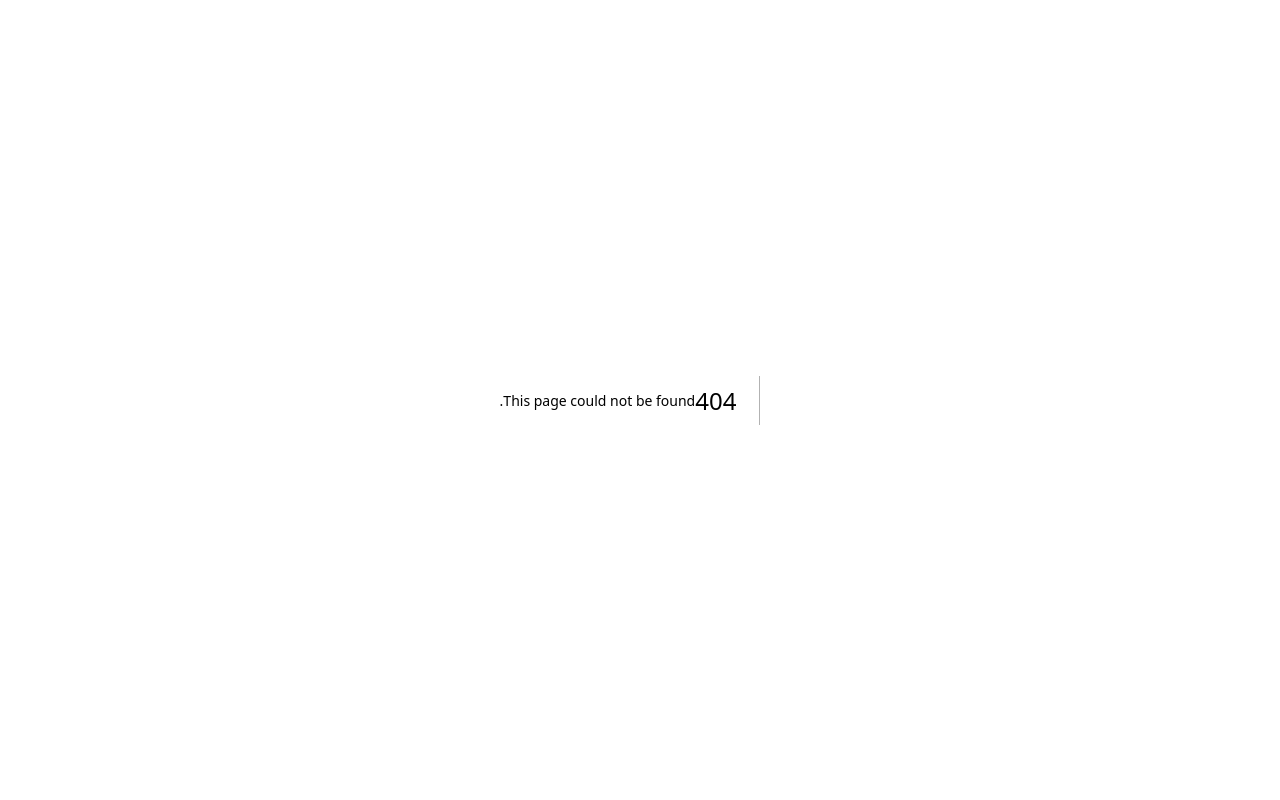
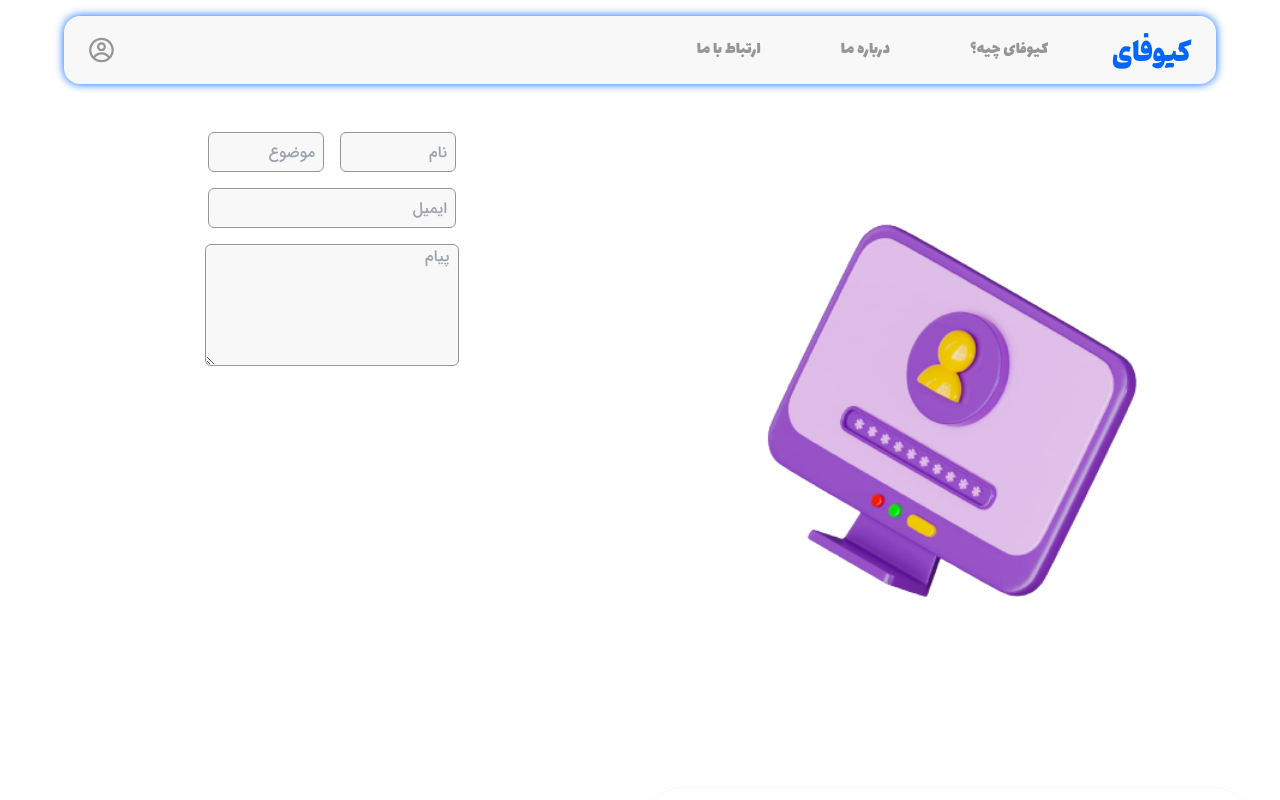
Before and after one commit to MahyarFardin/queufy-front, a Next.js app: page /contact in a window 1280 px wide. Before the commit this address had no page. Shown: the top 800 px of the page. Built offline with nearby package versions, Linux system fonts and the light colour scheme.

Commit message:
started contact us page

```diff
--- a/components/Footer/Footer.jsx
+++ b/components/Footer/Footer.jsx
@@ -3,7 +3,7 @@ import { AiOutlinePhone, AiOutlineLinkedin, AiOutlineSend, AiOutlineMail } from
 
 export default function Footer() {
   return (
-    <footer className="w-full h-auto bg-gradient-to-l from-light-blue to-dark-blue rounded-t-xl  px-6 py-6">
+    <footer className="w-full h-auto bg-gradient-to-l from-light-blue to-dark-blue rounded-t-xl  px-6 py-6 block">
       <div className="w-full h-full flex flex-row justify-center my-4">
         <Link href="#">
           <span className="text-bg-white title px-10 text-2xl hover:text-bg-white duration-700 ease-in-out transition active:text-light-blue">
--- a/components/input/Input.jsx
+++ b/components/input/Input.jsx
@@ -1,10 +1,9 @@
 export default function Input(props) {
-
   return (
-    <div className="flex flex-row justify-center items-center">
+    <div className="h-auto w-full flex flex-row justify-center items-center">
       {props.children}
       <input
-        className="h-10 mr-2 px-2 bg-bg-white border-[1px] border-txt-gray rounded-md"
+        className="h-10 w-full px-2 bg-bg-white border-[1px] border-txt-gray rounded-md m-2"
         type={props.type ? props.type : "text"}
         placeholder={props.text}
       />
--- a/components/logo/logo.tsx
+++ b/components/logo/logo.jsx
@@ -1,7 +1,4 @@
-interface logoSetting {
-  addon:string
-}
-export default function Logo(props: logoSetting) {
+export default function Logo(props) {
   return (
     <span className={`logo text-bg-white ${props.addon}`}>کیوفای</span>
   );
--- /dev/null
+++ b/components/textbox/TextBox.jsx
@@ -0,0 +1,10 @@
+export default function TextBox(props) {
+  return (
+    <textarea
+      placeholder={props.text}
+      className="w-[96%] m-2 px-2 bg-bg-white border-[1px] border-txt-gray rounded-md"
+      rows="5"
+      OnChange={props.onChange}
+    />
+  );
+}
--- a/pages/auth/index.tsx
+++ b/pages/auth/index.jsx
@@ -16,7 +16,7 @@ import { RootState } from "../../redux/store";
 export default function Auth() {
   const [isSigningIn, setIsSigningIn] = useState(true);
   const dispatch = useDispatch();
-  const selector = useSelector((user: RootState) => user.user.userOrOwner);
+  const selector = useSelector((user) => user.user.userOrOwner);
   const theme = selector
     ? ["bg-light-blue text-bg-white", "bg-white text-txt-gray"]
     : ["bg-white text-txt-gray", "bg-light-blue text-bg-white"];
--- /dev/null
+++ b/pages/contact/index.tsx
@@ -0,0 +1,35 @@
+import Footer from "@/components/Footer/Footer";
+import Navigation from "@/components/Navigation/Nav";
+import Input from "@/components/input/Input";
+import TextBox from "@/components/textbox/TextBox";
+import Image from "next/image";
+import Button from "@/components/button/Button";
+
+export default function Contact() {
+  return (
+    <div className="w-screen h-screen">
+      <Navigation />
+      <form className="w-full h-full p-6 grid grid-cols-2">
+        <div className="w-full h-full">
+          <Image
+            className="mx-auto"
+            width={600}
+            height={600}
+            src={"/auth-login.png"}
+            alt="تصویر ارتباط با ما"
+          />
+        </div>
+        <div className="w-full h-full flex flex-col items-center px-44">
+          <div className="h-ful w-full flex flex-row items-center">
+            <Input text="نام" />
+            <Input text="موضوع" />
+          </div>
+          <Input text="ایمیل" type="email" />
+          <TextBox text="پیام" />
+        </div>
+        <Button text="ارسال"/>
+      </form>
+      <Footer />
+    </div>
+  );
+}
--- /dev/null
+++ b/pages/home/index.jsx
@@ -0,0 +1,13 @@
+import Navigation from "../../components/Navigation/Nav";
+import Footer from "@/components/Footer/Footer";
+
+export default function Home() {
+  return (
+    <div className="w-screen h-auto">
+      <Navigation />
+      <div className="w-full h-full p-6 ">
+      </div>
+      <Footer />
+    </div>
+  );
+}
--- a/tsconfig.json
+++ b/tsconfig.json
@@ -19,6 +19,6 @@
       "@/*": ["./*"]
     }
   },
-  "include": ["next-env.d.ts", "**/*.ts", "**/*.tsx", "redux/user/userSlicer.js"],
+  "include": ["next-env.d.ts", "**/*.ts", "**/*.tsx", "redux/user/userSlicer.js", "pages/home/index.jsx", "pages/auth/index.jsx", "components/logo/logo.jsx"],
   "exclude": ["node_modules"]
 }
```
Also changed, not shown: components/Navigation/Nav.jsx (+9 -3 lines), todo.txt.
